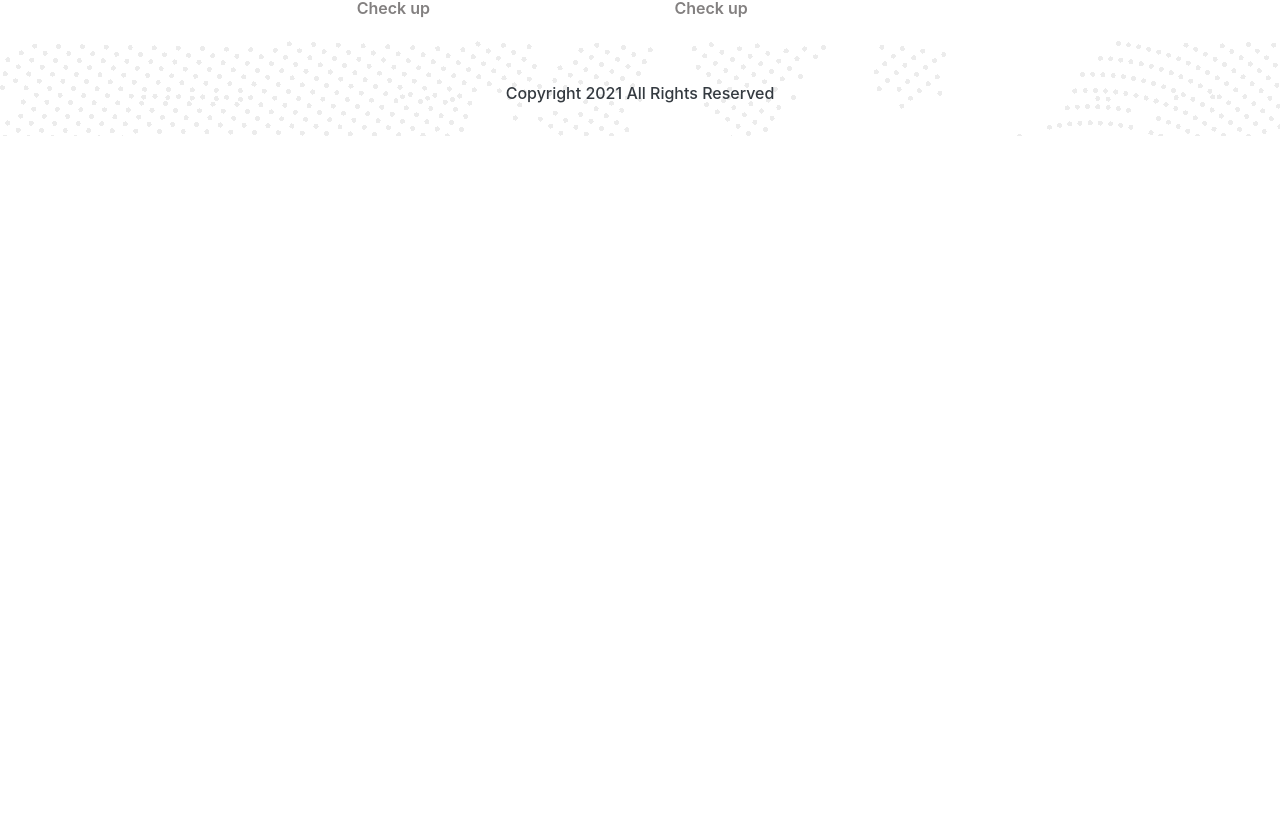
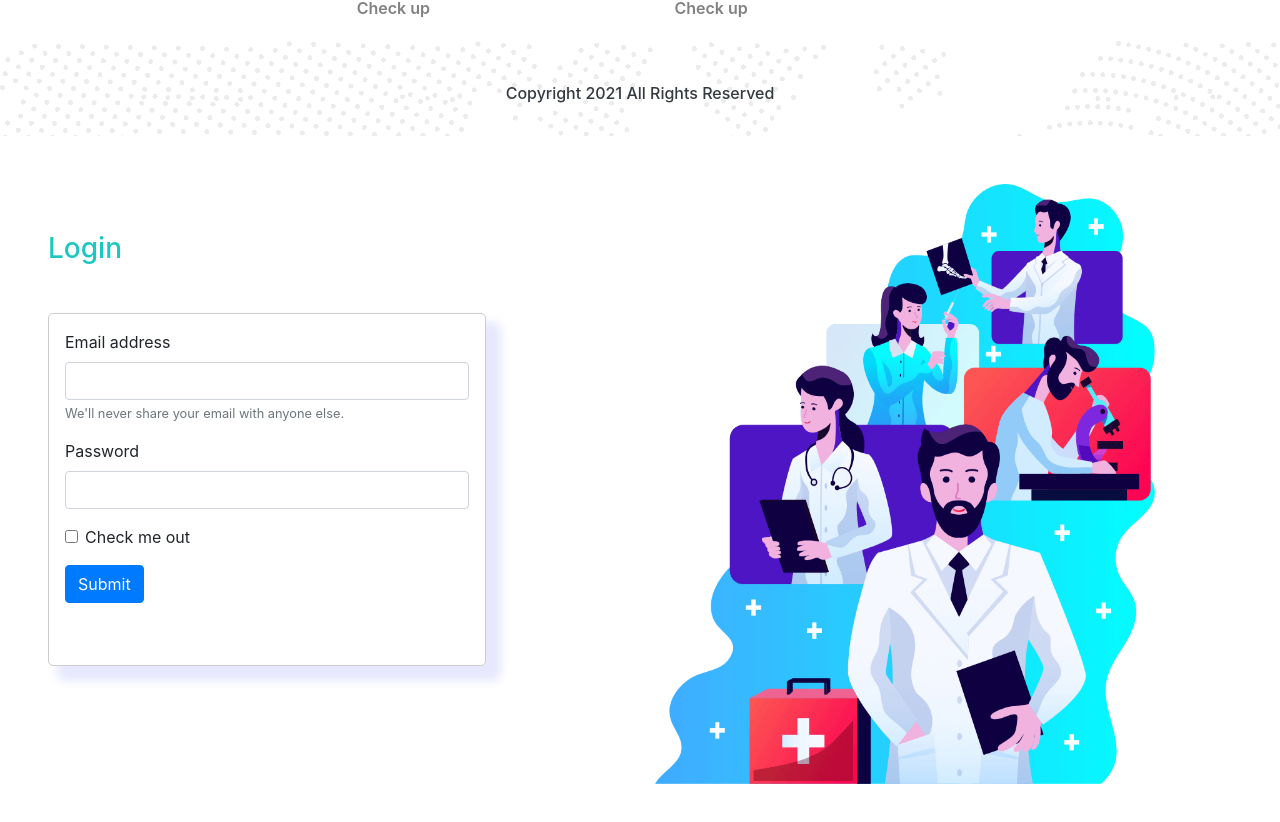
Before and after one commit to Tareq-dev/doctors-portal, a React (Create React App) app: page /appointment in a window 1280 px wide. Shown: the part 7159-7981 px from the top of the page. Before the commit the page ends 7295 px from the top, so only its background shows below. Built offline with nearby package versions, Linux system fonts and the light colour scheme.

Commit message:
login page done

```diff
--- a/src/App.js
+++ b/src/App.js
@@ -2,14 +2,41 @@ import React from "react";
 import './App.css';
 import Appointment from "./components/Appointment/Appointment/Appointment";
 import Home from './components/Home/Home/Home';
+import Login from "./components/Login/Login/Login";
+// import {
+//   BrowserRouter as Router,
+//   Routes,
+//   Route,
+//   Link
+// } from "react-router-dom";
+
 
 function App() {
   return (
+
 <div>
 <Home></Home>
 <Appointment></Appointment>
+<Login></Login>
 </div>
   );
+        // <Router>
+
+        //         <Routes>
+        //       <Route exact path="/home">
+        //        <Home />
+        //       </Route>
+        //       <Route path="/appointment">
+        //       <Appointment></Appointment>
+        //       </Route>
+        //       </Routes>
+
+        // </Router>
+
+
+
+
+
 }
 
 export default App;
--- a/src/components/Appointment/AppointmentForm/AppointmentForm.js
+++ b/src/components/Appointment/AppointmentForm/AppointmentForm.js
@@ -23,31 +23,34 @@ const AppointmentForm = ({modalIsOpen,closeModal,appointmentOn,date}) => {
      }
 
      return (
-          <div >
+
           <Modal
             isOpen={modalIsOpen}
             onRequestClose={closeModal}
             style={customStyles}
             contentLabel="Example Modal"
           >
-            <h2 className="text-brand text-center">{appointmentOn}</h2>
-            <p className="text-secondary text-center"><small>{date.toDateString()}</small></p>
-            <form onSubmit={handleSubmit(onSubmit)}>
-           <div>
-           <input {...register("firstName", { required: true })} placeholder="Your name" />
-           {errors.firstName?.type === 'required' && "First name is required"}
-           </div>
+      <h2 className="text-brand text-center">{appointmentOn}</h2>
+      <p className="text-secondary text-center"><small>{date.toDateString()}</small></p>
+      <form className="p-2" onSubmit={handleSubmit(onSubmit)}>
+      <div className="form-group">
+      <input type="text" {...register('test', { required: true })}  placeholder="Enter your Name" ></input>
+      {errors.name && <span className="text-danger"> This field is required</span>}
+      </div>
+      <div className="form-group">
+      <input type="text" {...register('phone', { required: true })}  placeholder="Enter your Phone No" ></input>
+      {errors.phone && <span className="text-danger"> This field is required</span>}
+      </div>
+      <div className="form-group">
+      <input type="text" {...register('email', { required: true })}  placeholder="Enter your Email" ></input>
+      {errors.email && <span className="text-danger"> This field is required</span>}
+      </div>
+      <div className=" text-right">
+      <button type="submit" className="btn btn-brand">Send</button>
+      </div>
+      </form>
+      </Modal>
 
-           <div>
-           <input {...register("lastName", { required: true })} placeholder="Phone Number"/>
-           {errors.lastName && "Phone Number is required"}
-           </div>
-
-
-            <input type="submit" />
-          </form>
-          </Modal>
-          </div>
      );
 };
 
--- a/src/components/Appointment/AppointmentHeader/BookingCard/BookingCard.js
+++ b/src/components/Appointment/AppointmentHeader/BookingCard/BookingCard.js
@@ -20,7 +20,7 @@ const BookingCard = ({booking , date}) => {
           <h6>{booking.time}</h6>
           <p>{booking.space} Space Available</p>
           <button onClick={openModal} className="btn btn-brand text-uppercase">Book  Appointment</button>
-     <AppointmentForm appointmentOn={booking.name} modalIsOpen={modalIsOpen} date={date} closeModal={closeModal}></AppointmentForm>
+          <AppointmentForm appointmentOn={booking.name} modalIsOpen={modalIsOpen} date={date} closeModal={closeModal}></AppointmentForm>
           </div>
           </div>
           </div>
--- /dev/null
+++ b/src/components/Login/Login/Login.css
@@ -0,0 +1,7 @@
+.login-form {
+  height: 70%;
+  width: 70%;
+  border: 1px solid #ccc;
+  border-radius: 5px;
+  box-shadow: 12px 12px 10px 3px rgba(19, 19, 241, 0.1);
+}
--- /dev/null
+++ b/src/components/Login/Login/Login.js
@@ -0,0 +1,34 @@
+import React from 'react';
+import './Login.css';
+import LoginBg from'../../../images/login.png';
+
+const Login = () => {
+     return (
+          <section className="row py-5">
+          <div className="col-md-6 py-5">
+           <h3 className="text-brand ml-5">Login</h3>
+           <form className="login-form mt-5 ml-5 p-3">
+  <div class="form-group">
+    <label for="exampleInputEmail1">Email address</label>
+    <input type="email" class="form-control" id="exampleInputEmail1" aria-describedby="emailHelp" />
+    <small id="emailHelp" class="form-text text-muted">We'll never share your email with anyone else.</small>
+  </div>
+  <div class="form-group">
+    <label for="exampleInputPassword1">Password</label>
+    <input type="password" class="form-control" id="exampleInputPassword1"/>
+  </div>
+  <div class="form-group form-check">
+    <input type="checkbox" class="form-check-input" id="exampleCheck1"/>
+    <label class="form-check-label" for="exampleCheck1">Check me out</label>
+  </div>
+  <button type="submit" class="btn btn-primary">Submit</button>
+</form>
+          </div>
+          <div className="col-md-6">
+           <img style={{height:"600px",width:"500px"}} src={LoginBg} alt="" />
+          </div>
+          </section>
+     );
+};
+
+export default Login;
```
